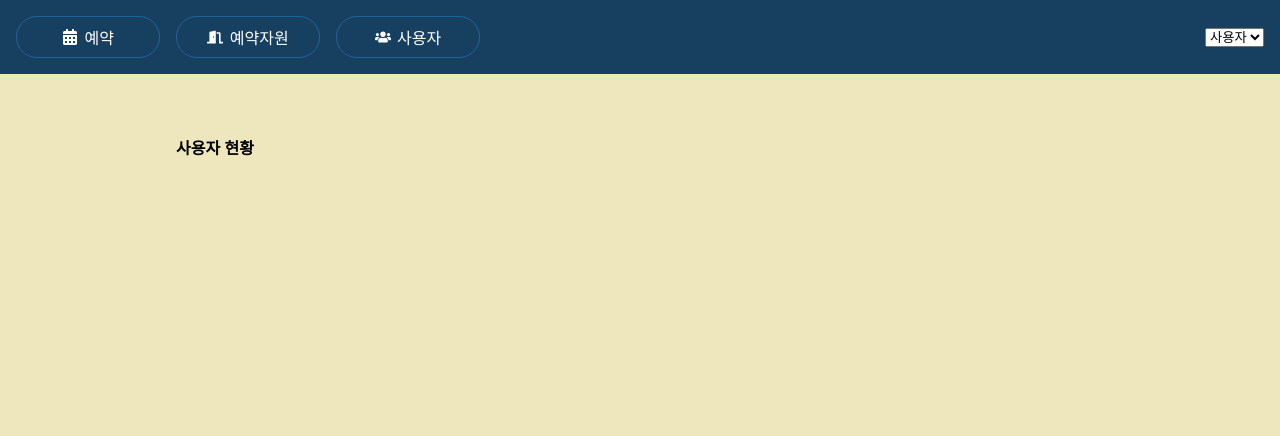
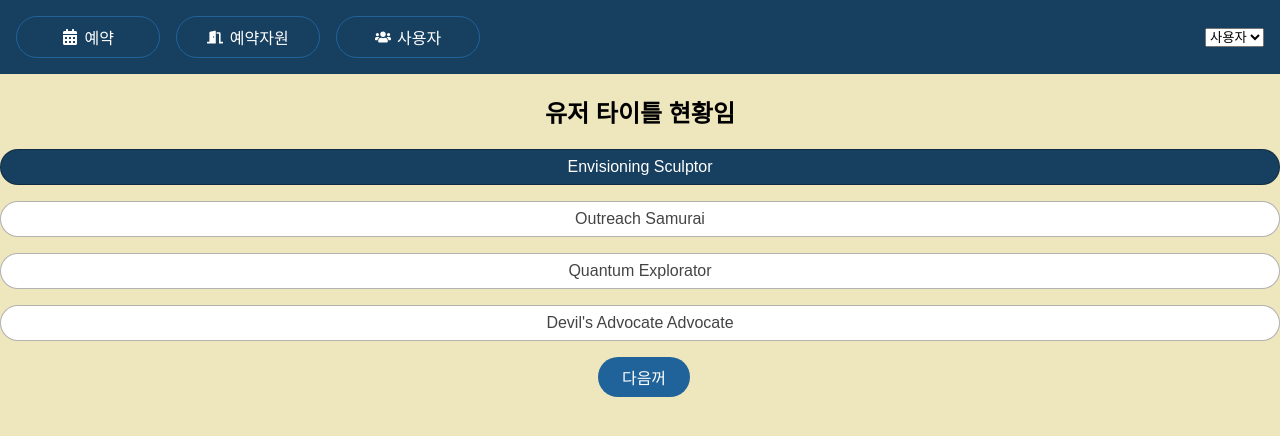
Before and after one commit to jyjy6/React_Demo, a React (Vite) app: page /users in a window 1280 px wide. Shown: the top 436 px of the page. Built offline with nearby package versions, Linux system fonts and the light colour scheme.

Commit message:
#4 UsersPage updated

```diff
--- a/src/App.jsx
+++ b/src/App.jsx
@@ -39,7 +39,7 @@ function App() {
         <Routes>
           <Route path="/bookings" element={<BookingsPage />} />
           <Route path="/bookables" element={<BookablePage />} />
-          <Route path="/users" element={<UsersPage></UsersPage>}/>
+          <Route path="/users" element={<UsersPage />}/>
         </Routes>
       </div>
     </BrowserRouter>
--- a/src/basic/List.jsx
+++ b/src/basic/List.jsx
@@ -30,12 +30,7 @@ export function Garage(){
 
         })}
       </ul>
-      <ul>
-        {cars.forEach((car, i)=>{
-          return <Car key={i} brand={car}></Car>
 
-        })}
-      </ul>
     </>
   )
 
--- a/src/component/Bookables/BookList.jsx
+++ b/src/component/Bookables/BookList.jsx
@@ -1,28 +1,32 @@
+import { useState } from "react";
 import { bookables } from "../../static.json";
 
 function BookList() {
   const group = "Rooms";
-  let bookableIndex = 1; // let으로 변경
 
   const bookableGroup = bookables.filter((b) => b.group === group); // return 문 필요 없음
-
-  function changeBookable(idx) {
-    bookableIndex = idx; // bookableIndex를 let으로 변경해야 업데이트 가능
+  const [bookableIndex, setBookableIndex] = useState(0)
+  function nextBookableIndex(){
+    setBookableIndex(i=>i+1);
   }
 
+
   return (
+    <>
       <ul className="items-list-nav">
-      {bookableGroup.map((b, i) => {
-        // 중괄호로 블록을 시작하므로 return 문이 필요함
-        return (
+        {bookableGroup.map((b, i) => (
             <li key={b.id} className={i === bookableIndex ? "selected" : ""}>
-            <button className="btn" onClick={() => changeBookable(i)}>
+              <button className="btn" onClick={() => setBookableIndex(i)}>
                 {b.title}
               </button>
             </li>
-        );
-      })}
+            )
+          )}
       </ul>
+      <button className="btn" onClick={()=>setBookableIndex(i=>(i+1)%bookableGroup.length)}>
+        다음꺼
+      </button>
+    </>
   );
 }
 
--- a/src/component/Users/UserPicker.jsx
+++ b/src/component/Users/UserPicker.jsx
@@ -1,9 +1,12 @@
+import UsersPage from "./UsersPage";
+
 function UserPicker(){
   return(
     <>
       <select>
         <option value="">사용자</option>
       </select>
+
     </>
   )
 }
--- a/src/component/Users/UsersPage.jsx
+++ b/src/component/Users/UsersPage.jsx
@@ -1,11 +1,34 @@
+import { useState } from "react";
+import { users } from "../../static.json";
+
+
 function UsersPage(){
-  return(
+
+  const userGroup = users
+  const [userIndex, setUserIndex] = useState(0)
+  function nextUserIndex(){
+    setUserIndex(i=>(i+1)%userGroup.length);
+  }
+
+
+  return (
     <>
-      <main className="users-page">
-        <h4>사용자 현황</h4>
-      </main>
+    <h2>유저 타이틀 현황임</h2>
+      <ul className="items-list-nav">
+        {userGroup.map((b, i) => (
+            <li key={b.id} className={i === userIndex ? "selected" : ""}>
+              <button className="btn" onClick={() => setUserIndex(i)}>
+                {b.title}
+              </button>
+            </li>
+            )
+          )}
+      </ul>
+      <button className="btn" onClick={nextUserIndex}>
+        다음꺼
+      </button>
     </>
-  )
+  );
 }
 
 
```
Lines whose indentation alone changed are shown as unchanged.
